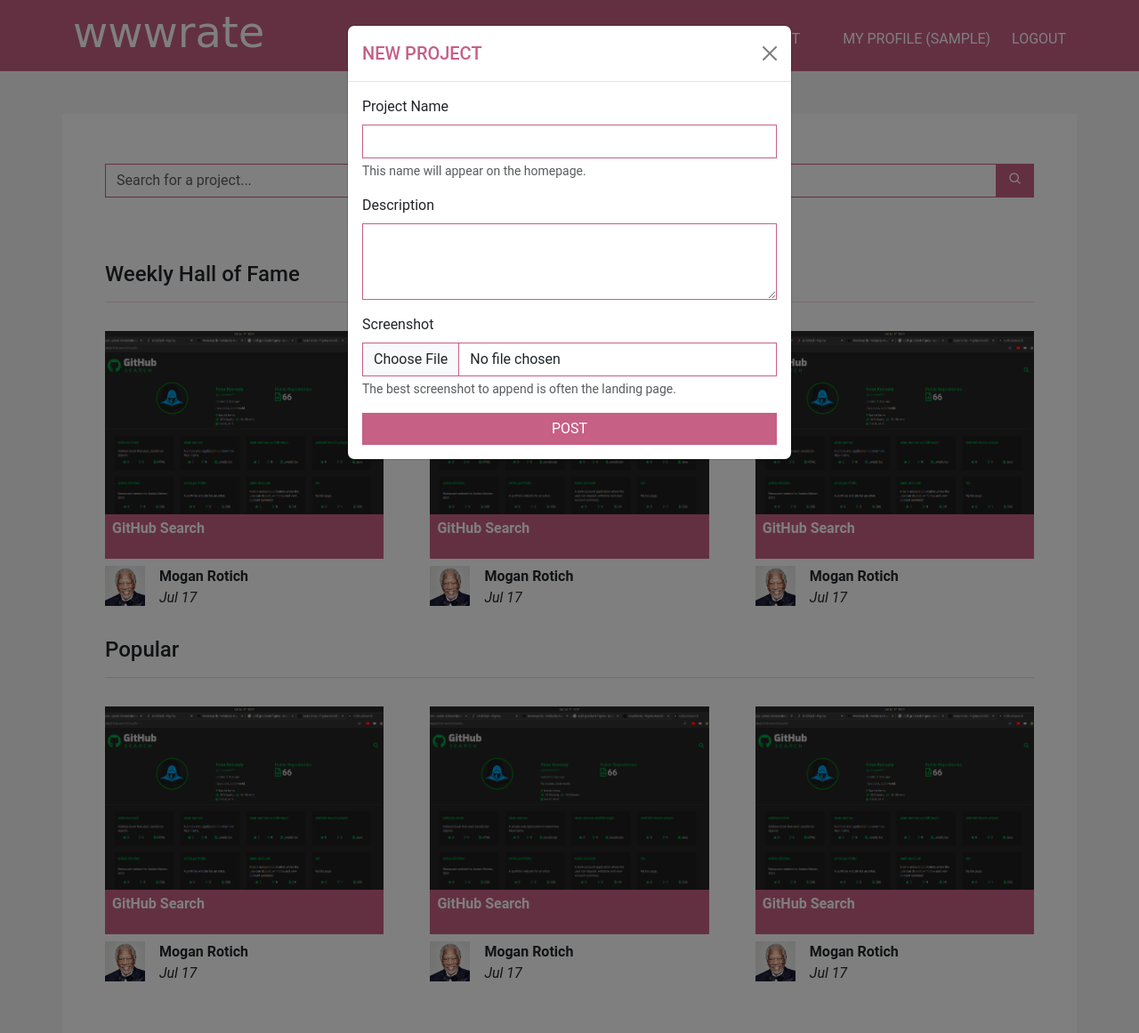
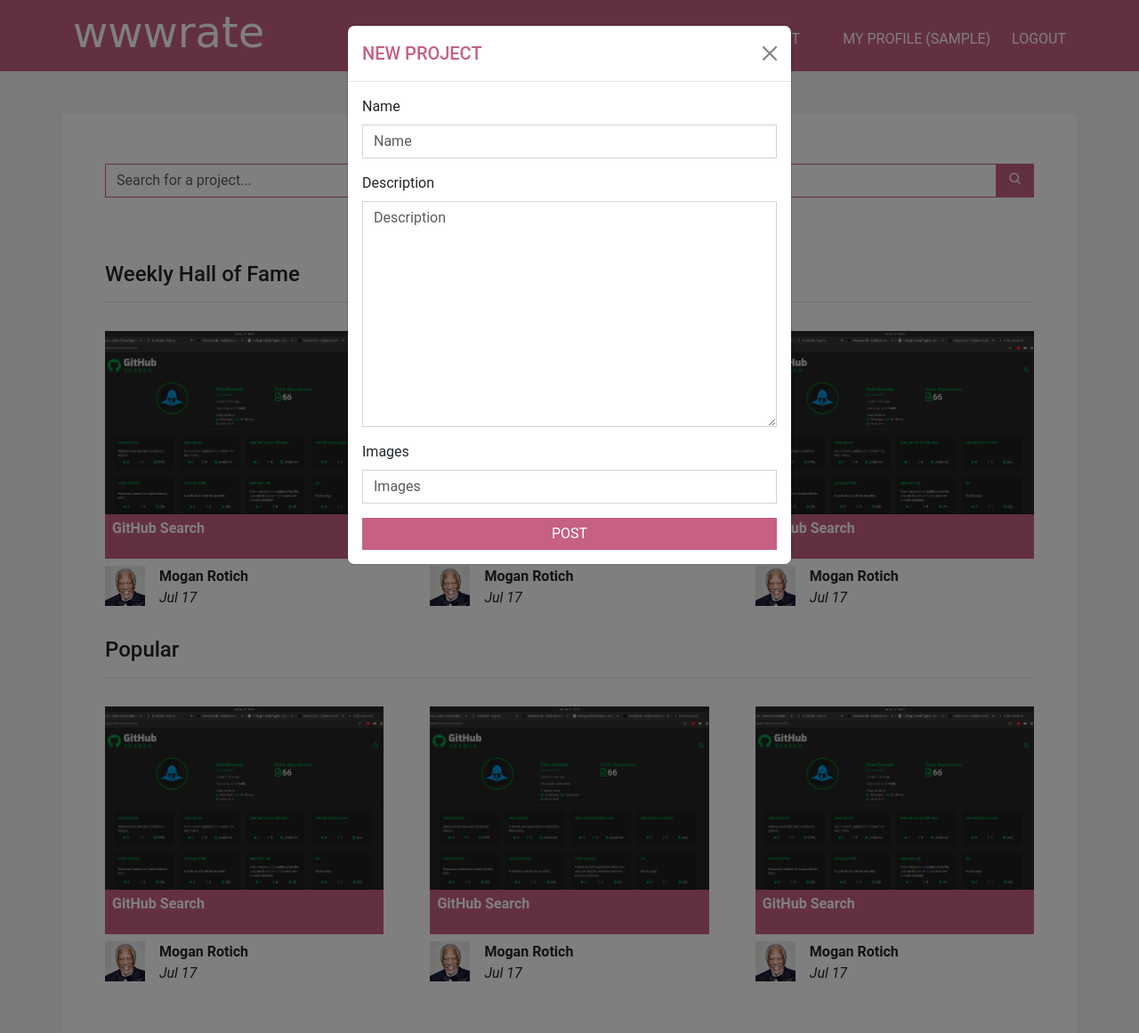
Before and after one commit to peterken674/wwwrate, a Django app: page / in a window 1280 px wide, after a click on "SUBMIT PROJECT". Shown: the top 1161 px of the page at 89% size. Run offline with Django 3.2, Linux system fonts and the light colour scheme; the visitor is signed in with stand-in values (Sample User, id 1); some libraries are stand-ins or nearby versions; some web fonts are replaced.

Commit message:
Upload new project successfully.

```diff
--- a/static/css/style.css
+++ b/static/css/style.css
@@ -318,7 +318,7 @@
 
 #newProjectModal .modal-dialog .modal-content .modal-body input, #newProjectModal .modal-dialog .modal-content .modal-body textarea {
   border-radius: 0;
-  border: 1px solid #C66085;
+  border: 1px solid lightgrey;
   outline: none;
 }
 
--- a/static/css/style.scss
+++ b/static/css/style.scss
@@ -281,7 +281,7 @@
             .modal-body{
                 input, textarea{
                     border-radius: 0;
-                    border: 1px solid $primary-color;
+                    border: 1px solid lightgrey;
                     outline: none;
                 }
                 .btn{
--- a/wwwrate/forms.py
+++ b/wwwrate/forms.py
@@ -2,6 +2,7 @@
 from django.forms import ModelForm, fields
 from django.contrib.auth.forms import UserCreationForm
 from django import forms
+from .models import Profile, Project
 
 class CreateUserForm(UserCreationForm):
     class Meta:
@@ -11,3 +12,13 @@
     def __init__(self, *args, **kwargs):
         super().__init__(*args, **kwargs)
         self.fields['username'].widget.attrs.pop("autofocus", None)
+
+class NewProjectForm(forms.ModelForm):
+    class Meta:
+        model = Project
+        fields = ['name', 'description', 'screenshot']
+
+class UpdateProfileForm(forms.ModelForm):
+    class Meta:
+        model = Profile
+        fields = []
--- a/wwwrate/models.py
+++ b/wwwrate/models.py
@@ -19,6 +19,9 @@
         if created:
             Profile.objects.create(user=instance)
 
+    def __str__(self):
+        return self.user.username
+
 class Project(models.Model):
     name = models.CharField(max_length=200)
     description = models.TextField(max_length=500)
@@ -26,6 +29,9 @@
     posted_at = models.DateTimeField(auto_now_add=True)
 
     owner = models.ForeignKey(Profile, on_delete=models.CASCADE, related_name='projects')
+
+    def __str__(self):
+        return self.name
 
 class Review(models.Model):
     review = models.TextField(max_length=1000)
--- a/wwwrate/templates/index.html
+++ b/wwwrate/templates/index.html
@@ -6,6 +6,7 @@
 {% block content %}
 
 <!-- MODAL -->
+<form action="{% url 'index'%}" method="POST" enctype="multipart/form-data" id="newProjectForm">
 <div class="modal fade" id="newProjectModal" tabindex="-1" aria-labelledby="newProjectModalLabel" aria-hidden="true">
     <div class="modal-dialog">
         <div class="modal-content">
@@ -14,7 +15,7 @@
                 <button type="button" class="btn-close" data-bs-dismiss="modal" aria-label="Close"></button>
             </div>
             <div class="modal-body">
-                <form>
+                <!-- <form>
                   <div class="mb-3">
                     <label for="projectName" class="form-label">Project Name</label>
                     <input type="text" class="form-control" id="projectName" aria-describedby="projectNameHelp" required>
@@ -30,12 +31,15 @@
                     <div class="form-text" id="fileHelp">The best screenshot to append is often the landing page.</div>
                   </div>
                   <button type="button" class="btn btn-primary w-100">POST</button>
-                </form>
+                </form> -->
+                {% csrf_token %}
+                {% bootstrap_form upload_form%}
+                <button type="submit" class="btn btn-primary w-100">POST</button>
             </div>
         </div>
     </div>
 </div>
-
+</form>
 <!-- END OF MODAL -->
 
 <div class="container my-5 p-5 content_wrapper">
--- a/wwwrate/views.py
+++ b/wwwrate/views.py
@@ -1,11 +1,25 @@
 from django.shortcuts import render, redirect
 from django.contrib.auth import authenticate, login, logout
-from .forms import CreateUserForm
+from .forms import CreateUserForm, NewProjectForm
 from django.contrib import messages
 
 # Create your views here.
 def index(request):
-    context = {}
+
+    if request.method == 'POST':
+        upload_form = NewProjectForm(request.POST, request.FILES)
+        if upload_form.is_valid():
+            upload_form.instance.owner = request.user.profile
+            upload_form.save()
+
+            return redirect('index')
+
+    else:
+        upload_form = NewProjectForm()
+
+
+
+    context = {'upload_form': upload_form}
     return render(request, 'index.html', context)
 
 def login_user(request):
```
Also changed, not shown: 1 other file.
